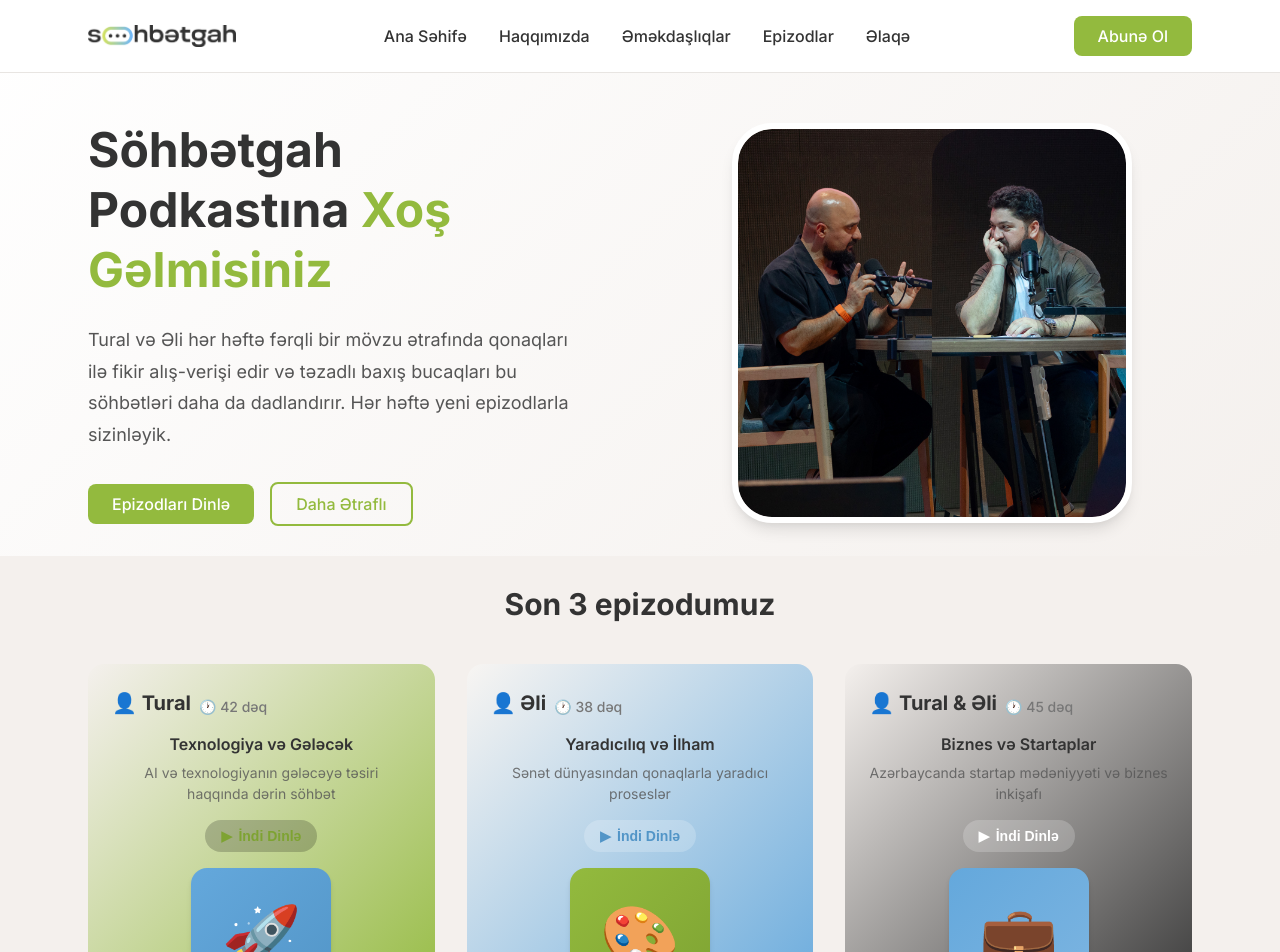
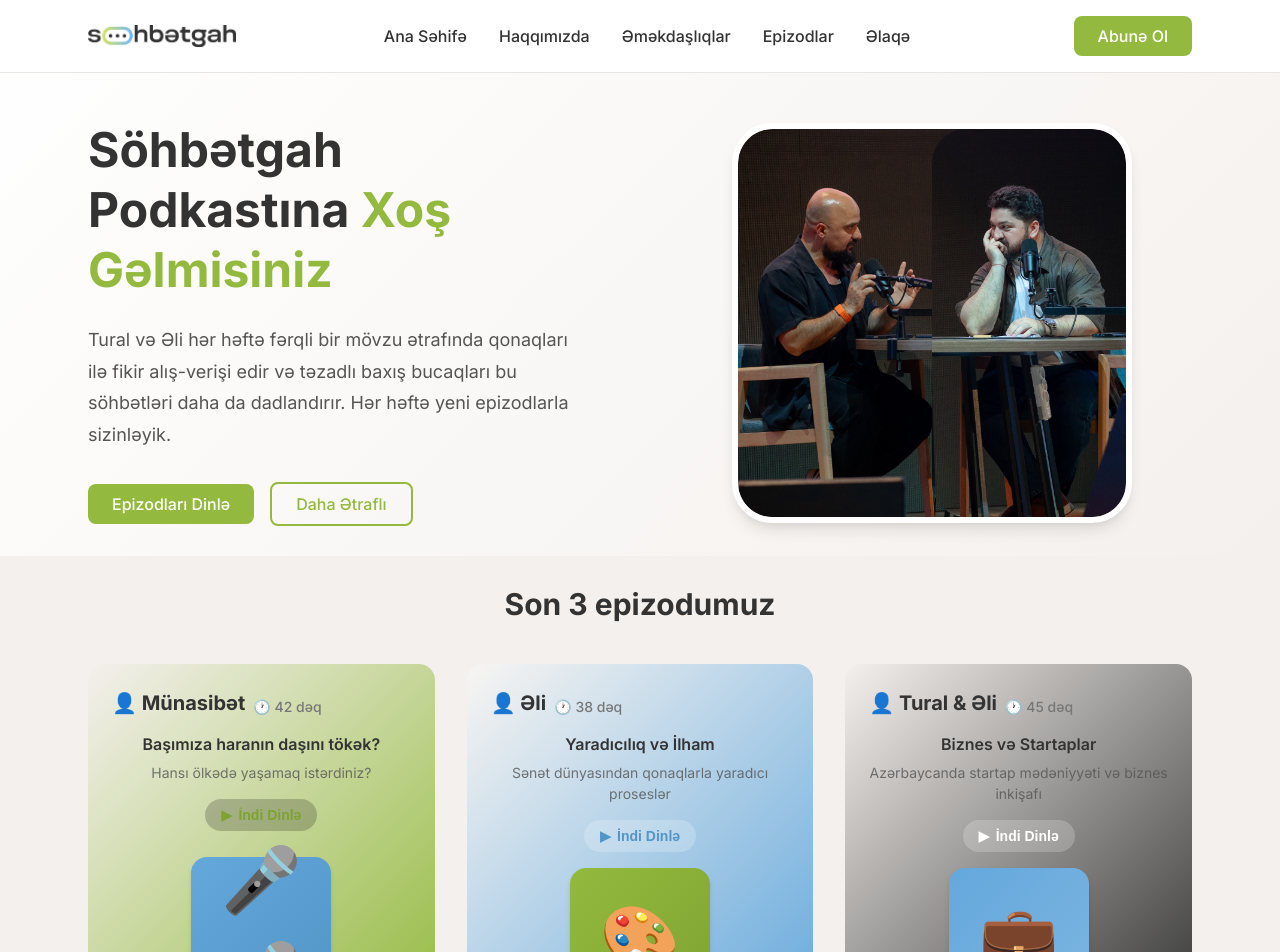
Before and after one commit to alikhayyam/sohbetgah4, a Vue app: page / in a window 1280 px wide. Shown: the top 952 px of the page. Built offline with nearby package versions, Linux system fonts and the light colour scheme.

Commit message:
Sections updated

```diff
--- a/src/App.vue
+++ b/src/App.vue
@@ -97,11 +97,11 @@ const toggleMobileMenu = () => {
           <div class="featured-card featured-primary">
             <div class="featured-content">
               <div class="episode-meta">
-                <span class="host-name">Tural</span>
+                <span class="host-name">Münasibət</span>
                 <span class="duration">42 dəq</span>
               </div>
-              <h3 class="episode-title">Texnologiya və Gələcək</h3>
-              <p class="episode-description">AI və texnologiyanın gələcəyə təsiri haqqında dərin söhbət</p>
+              <h3 class="episode-title">Başımıza haranın daşını tökək?</h3>
+              <p class="episode-description">Hansı ölkədə yaşamaq istərdiniz?</p>
               <button class="play-btn">
                 <span class="play-icon">▶</span>
                 İndi Dinlə
@@ -109,7 +109,7 @@ const toggleMobileMenu = () => {
             </div>
             <div class="featured-visual">
               <div class="podcast-artwork tech-theme">
-                <div class="artwork-icon">🚀</div>
+                <div class="artwork-icon">🎤🎤</div>
               </div>
             </div>
           </div>
```
